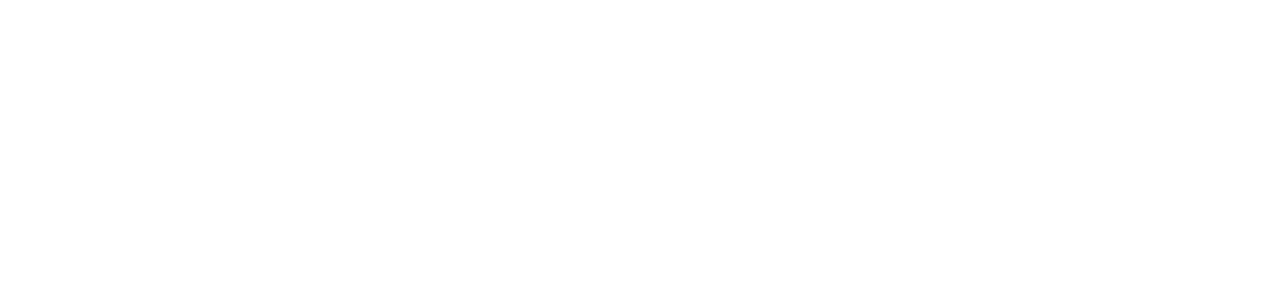
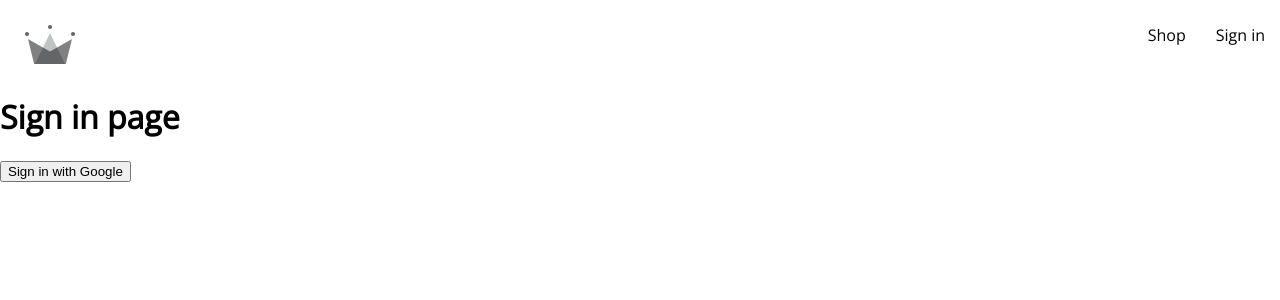
Before and after one commit to josemenav/capstone, a React (Create React App) app in the folder crwn-clothing/: page /sign-in in a window 1280 px wide. Before the commit this address had no page. Shown: the top 300 px of the page. Built offline with nearby package versions, Linux system fonts and the light colour scheme.

Commit message:
added firebase functionality to sign in

```diff
--- a/crwn-clothing/package.json
+++ b/crwn-clothing/package.json
@@ -6,6 +6,7 @@
     "@testing-library/jest-dom": "^5.16.5",
     "@testing-library/react": "^13.4.0",
     "@testing-library/user-event": "^13.5.0",
+    "firebase": "^9.22.1",
     "react": "^18.2.0",
     "react-dom": "^18.2.0",
     "react-scripts": "5.0.1",
--- a/crwn-clothing/src/App.js
+++ b/crwn-clothing/src/App.js
@@ -1,23 +1,15 @@
 import { Routes, Route, Outlet } from 'react-router-dom';
 
 import Home from './routes/home/home.component';
-
-const Navigation = () => {
-  return(
-    <div>
-      <div>
-        <h1>I am the Navigation bar</h1>
-      </div>
-      <Outlet/>
-    </div>
-  )
-}
+import Navigation from './routes/navigation/navigation.component';
+import SignIn from './routes/sign-in/sign-in.component';
 
 const App = () => {
   return (
     <Routes>
       <Route path='/' element={<Navigation/>}>
-      <Route index element={<Home />} />
+      <Route index element={<Home/>}/>
+      <Route path='sign-in' element={<SignIn/>}/>
       </Route>
   </Routes>
   );
--- a/crwn-clothing/src/index.scss
+++ b/crwn-clothing/src/index.scss
@@ -1,3 +1,7 @@
+*{
+  box-sizing: border-box;
+}
+
 body {
   margin: 0;
   font-family: 'Open Sans', sans-serifñ
@@ -10,3 +14,8 @@ code {
   font-family: source-code-pro, Menlo, Monaco, Consolas, 'Courier New',
     monospace;
 }
+
+a{
+  text-decoration: none;
+  color: black;
+}
--- /dev/null
+++ b/crwn-clothing/src/routes/navigation/navigation.component.jsx
@@ -0,0 +1,23 @@
+import { Fragment } from "react";
+import { Outlet, Link } from "react-router-dom"
+import { ReactComponent as CrwnLogo } from "../../assets/crown.svg";
+import './navigation.styles.scss';
+
+const Navigation = () => {
+    return(
+      <Fragment>
+        <div className="navigation">
+            <Link className="logo-container" to='/'>
+            <CrwnLogo/>
+            </Link>
+          <div className="nav-links-container">
+            <Link className="nav-link" to='/shop'>Shop</Link>
+            <Link className="nav-link" to='/sign-in'>Sign in</Link>
+          </div>
+        </div>
+        <Outlet/>
+      </Fragment>
+    )
+  }
+
+  export default Navigation;
--- /dev/null
+++ b/crwn-clothing/src/routes/navigation/navigation.styles.scss
@@ -0,0 +1,26 @@
+.navigation {
+  height: 70px;
+  width: 100%;
+  display: flex;
+  justify-content: space-between;
+  margin-bottom: 25px;
+
+  .logo-container {
+    height: 100%;
+    width: 70px;
+    padding: 25px;
+  }
+
+  .nav-links-container {
+    width: 50%;
+    height: 100%;
+    display: flex;
+    align-items: center;
+    justify-content: flex-end;
+
+    .nav-link {
+      padding: 10px 15px;
+      cursor: pointer;
+    }
+  }
+}
--- /dev/null
+++ b/crwn-clothing/src/routes/sign-in/sign-in.component.jsx
@@ -0,0 +1,20 @@
+import {signInWithGooglePopup, createUserDocumentFromAuth} from '../../utils/firebase.utils';
+
+const SignIn = () => {
+    const logGoogleUser = async () => {
+        const {user} = await signInWithGooglePopup();
+        createUserDocumentFromAuth(user);
+        const userDocRef = await createUserDocumentFromAuth(user);
+    }
+
+    return(
+        <div>
+            <h1>Sign in page</h1>
+            <button onClick={logGoogleUser}>
+                Sign in with Google
+            </button>
+        </div>
+    )
+}
+
+export default SignIn;
--- /dev/null
+++ b/crwn-clothing/src/utils/firebase.utils.js
@@ -0,0 +1,44 @@
+import { initializeApp } from "firebase/app";
+import {getAuth, signInWithRedirect, signInWithPopup, GoogleAuthProvider} from 'firebase/auth'
+import {getFirestore, doc, getDoc, setDoc} from 'firebase/firestore'
+
+const firebaseConfig = {
+  apiKey: "AIzaSyBClFScU3btGrXqOk6w6t_k5-gcwt7u5Ns",
+  authDomain: "crwn-clothing-db-413b3.firebaseapp.com",
+  projectId: "crwn-clothing-db-413b3",
+  storageBucket: "crwn-clothing-db-413b3.appspot.com",
+  messagingSenderId: "107714589372",
+  appId: "1:107714589372:web:ef12656706b55a1a1f56b9"
+};
+
+const firebaseApp = initializeApp(firebaseConfig);
+const provider = new GoogleAuthProvider();
+
+provider.setCustomParameters({
+  prompt: "select_account"
+});
+
+export const auth = getAuth()
+export const signInWithGooglePopup = () => signInWithPopup(auth, provider);
+export const db = getFirestore();
+
+export const createUserDocumentFromAuth = async (userAuth) => {
+  const userDocRef = doc(db, 'users', userAuth.uid);
+  console.log(userDocRef);
+  const userSnapshot = await getDoc(userDocRef);
+  if(!userSnapshot.exists()){
+    const {displayName, email} = userAuth;
+    const createdAt = new Date();
+    try {
+      await setDoc(userDocRef, {
+        displayName,
+        email,
+        createdAt
+      });
+    } catch (error) {
+      console.log('error creating user', error.message);
+    }
+  }
+
+  return userDocRef;
+}
```
Also changed, not shown: crwn-clothing/src/assets/crown.svg (added), 1 other file (tests, documents, lock files or other folders).
